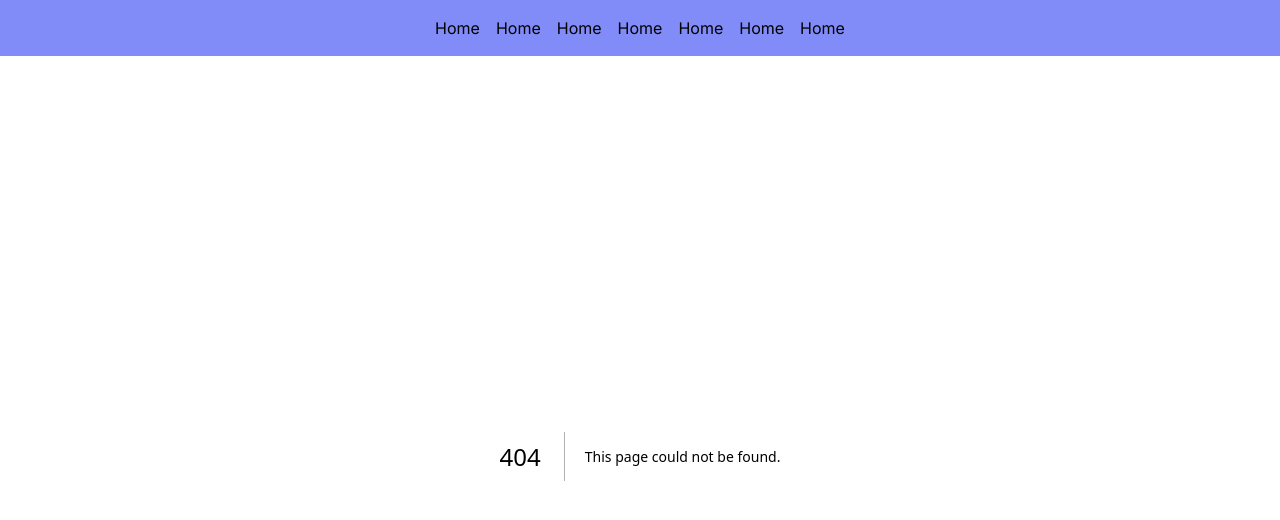
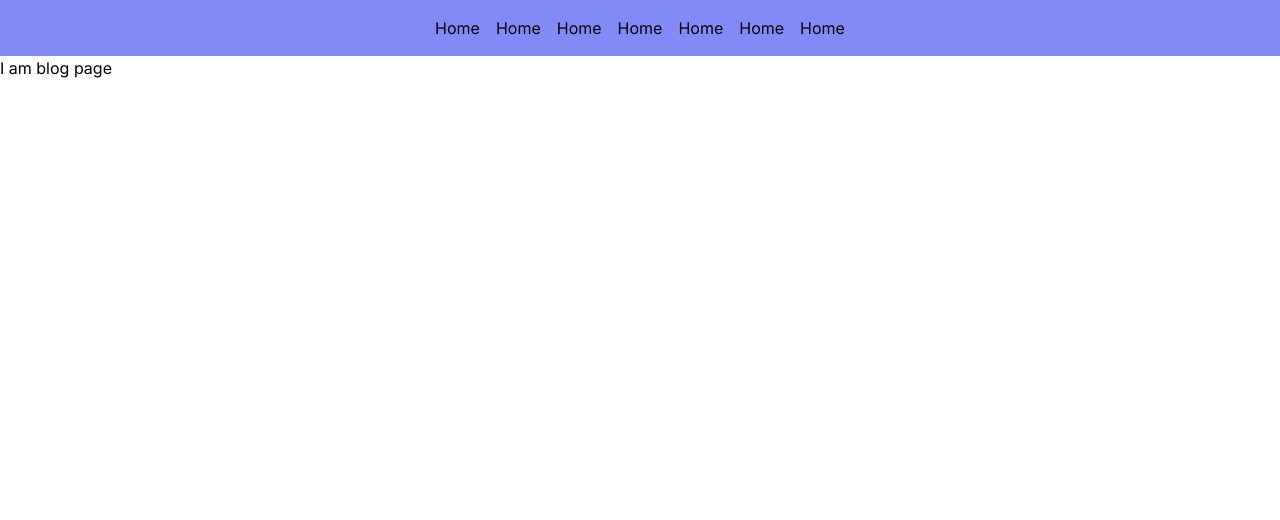
Before and after one commit to SheikhRakibhossain/Next-Me, a Next.js app: page /blog in a window 1280 px wide. Before the commit this address had no page. Shown: the top 520 px of the page. Built offline with nearby package versions, Linux system fonts and the light colour scheme.

Commit message:
blog page has created without design

```diff
--- /dev/null
+++ b/src/app/blog/page.js
@@ -0,0 +1,11 @@
+import React from 'react';
+
+const BlogPage = () => {
+    return (
+        <div>
+            <h2>I am blog page</h2>
+        </div>
+    );
+};
+
+export default BlogPage;
```
